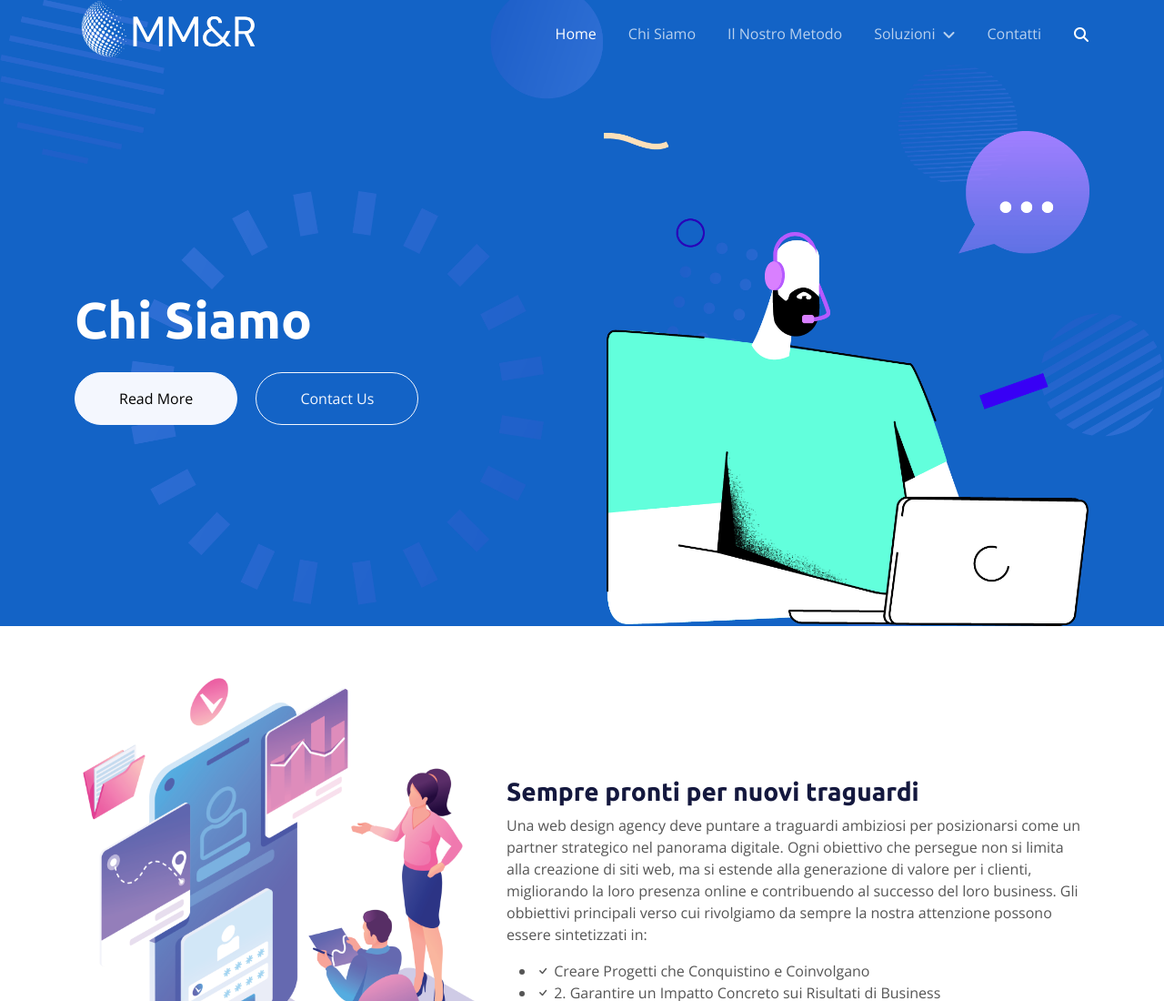
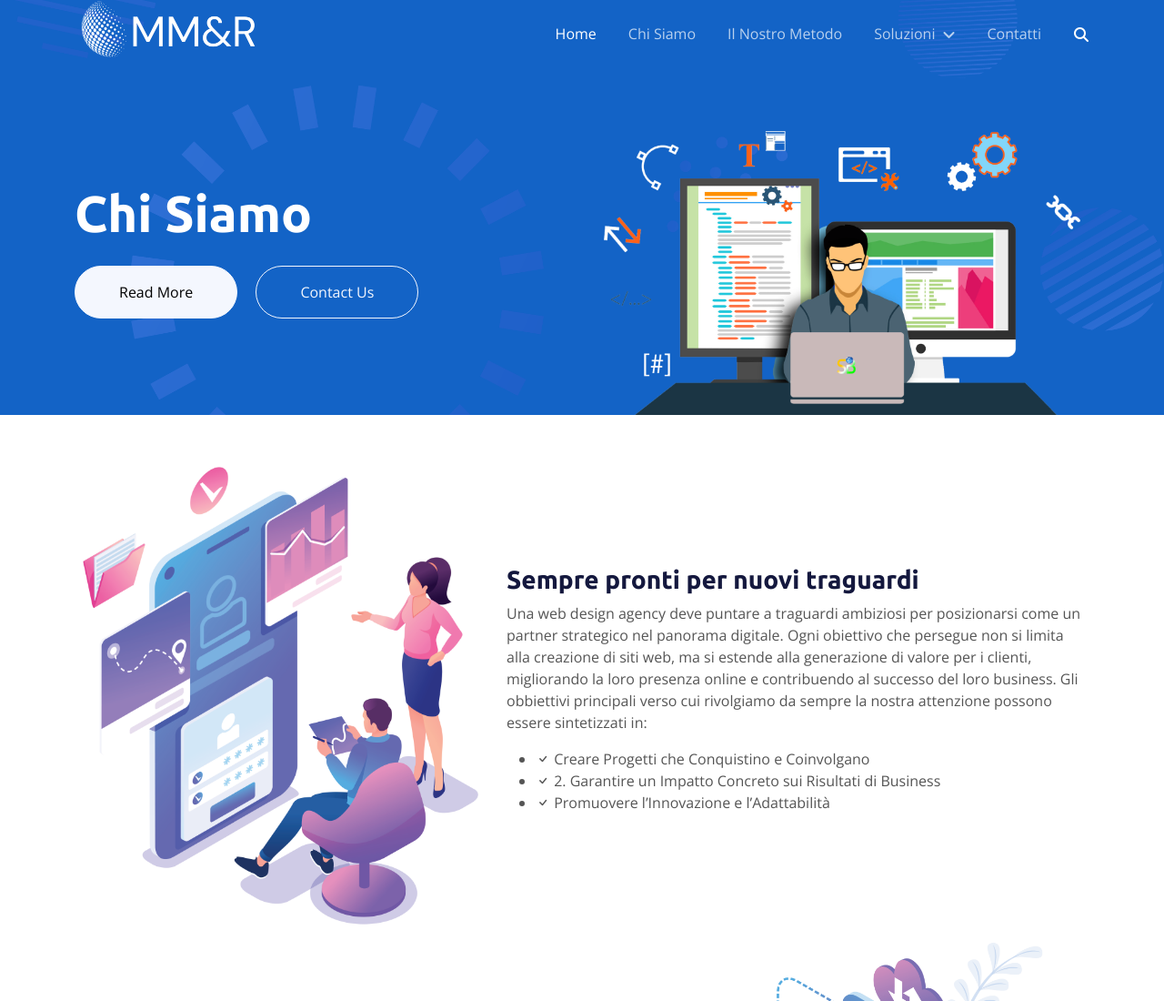
Before and after one commit to roberto-git70/Mio-Sito-bootstrap, a plain HTML site: page chi-siamo.html in a window 1280 px wide. Shown: the top 1100 px of the page at 91% size. Drawn offline with nearby package versions, Linux system fonts and the light colour scheme.

Commit message:
Sito Bootstrap

```diff
--- a/chi-siamo.html
+++ b/chi-siamo.html
@@ -110,7 +110,7 @@
           <a href="" class="btn btn-outline-light py-sm-3 px-sm-5 rounded-pill animated slideInRight">Contact Us</a>
         </div>
         <div class="col-lg-6 align-self-end text-center text-lg-end">
-          <img class="img-fluid" src="img/creative-marketing-29.png" alt="team" width="800" height="800" />
+          <img class="img-fluid" src="img/ag-1.png" alt="team" width="" height="" />
         </div>
       </div>
     </div>
```
Also changed, not shown: index.html (+1 -1 lines), img/ag-1.png (added), img/respo_2.png (added).
